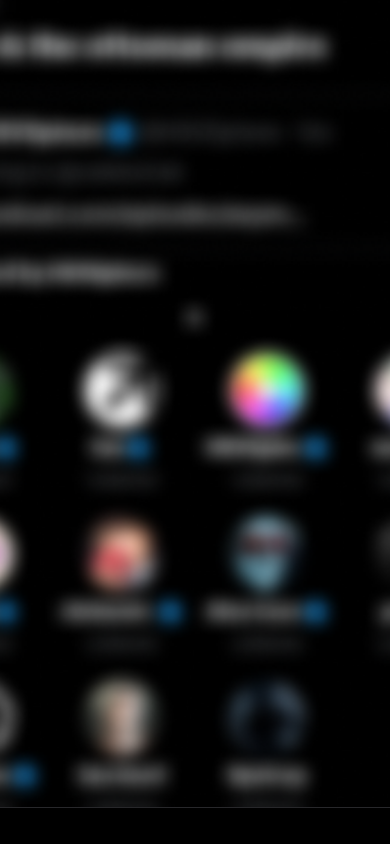
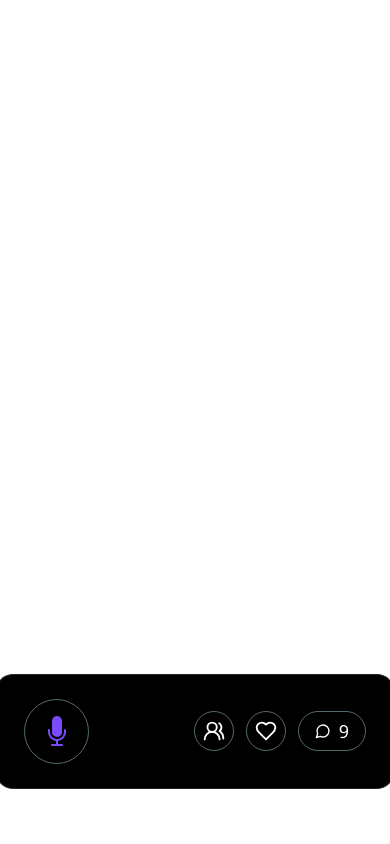
Before and after one commit to mrtdurdenthe2/xspaceschat, a Next.js app: page / in a window 390 px wide. Built offline with nearby package versions, Linux system fonts and the light colour scheme.

Commit message:
Refactor ChatInterface component: update styling for improved responsiveness and accessibility, adjust textarea height based on device type, and enhance layout of chat elements. Change background color of main page to white for better contrast.

```diff
--- a/src/app/page.tsx
+++ b/src/app/page.tsx
@@ -2,7 +2,7 @@ import ChatInterface from "@/components/ui/chat";
 
 export default function Home() {
   return (
-    <div className="bg-black items-center justify-center flex h-screen">
+    <div className="bg-white items-center justify-center flex h-screen">
       <ChatInterface />
     </div>
   );
--- a/src/components/ui/chat.tsx
+++ b/src/components/ui/chat.tsx
@@ -169,11 +169,37 @@ export default function ChatInterface() {
   const adjustTextareaHeight = () => {
     const textarea = textareaRef.current
     if (textarea) {
-      textarea.style.height = '0px'
+      // Check if we're on mobile based on window width
+      const isMobile = window.innerWidth < 768 // md breakpoint in Tailwind
+      const baseHeight = isMobile ? 50 : 73
+      const maxHeight = isMobile ? 100 : 150
+
+      textarea.style.height = `${baseHeight}px`
       const scrollHeight = textarea.scrollHeight
-      textarea.style.height = Math.min(Math.max(36, scrollHeight), 150) + 'px'
+      textarea.style.height = `${Math.min(Math.max(baseHeight, scrollHeight), maxHeight)}px`
     }
   }
+
+  // Add resize listener
+  useEffect(() => {
+    const handleResize = () => {
+      adjustTextareaHeight()
+    }
+
+    window.addEventListener('resize', handleResize)
+    return () => window.removeEventListener('resize', handleResize)
+  }, [])
+
+  useEffect(() => {
+    // Reset textarea height when input value is empty
+    if (inputValue === '') {
+      const textarea = textareaRef.current
+      if (textarea) {
+        const isMobile = window.innerWidth < 768
+        textarea.style.height = isMobile ? '50px' : '73px'
+      }
+    }
+  }, [inputValue])
 
   const sendMessage = () => {
     if (inputValue.trim()) {
@@ -192,7 +218,6 @@ export default function ChatInterface() {
       setMessages(prev => [...prev, newMessage])
       setMessageCount(prev => prev + 1)
       setInputValue("")
-      textareaRef.current!.style.height = '24px'
     }
   }
 
@@ -229,30 +254,18 @@ export default function ChatInterface() {
 
   return (
     <>
-      {/* Background Image */}
-      <div className="fixed inset-0 flex items-center justify-center pointer-events-none">
-        <Image
-          src="/spacesmain_blur.png"
-          alt="Background"
-          width={606}
-          height={1068}
-          className="w-[606px] h-[1067.85px] object-cover rounded-[22px]"
-          priority
-        />
-      </div>
-
       {/* Chat Interface */}
       <div className="fixed inset-0 flex items-center justify-center font-['Segoe_UI']">
-        <div className="flex flex-col gap-6">
+        <div className="flex flex-col gap-4 md:gap-6">
           {/* Main chat card */}
           <div className={`transition-opacity duration-200 ${isChatOpen ? 'opacity-100' : 'opacity-0 pointer-events-none'}`}>
-            <Card className="w-[606px] rounded-[22px] overflow-hidden bg-black text-white border border-zinc-800 shadow-lg shadow-white/10">
-              <div className="flex flex-col h-[900px]">
+            <Card className="w-[400px] md:w-[606px] rounded-[18px] md:rounded-[22px] overflow-hidden bg-black text-white border border-zinc-800 shadow-lg shadow-white/10">
+              <div className="flex flex-col h-[600px] md:h-[900px]">
                 {/* Header */}
-                <div className="flex items-center justify-between px-10 py-6 border-b border-zinc-800">
-                  <h1 className="text-2xl font-medium font-['Segoe_UI'] flex items-center gap-1">
+                <div className="flex items-center justify-between px-7 md:px-10 py-5 md:py-6 border-b border-zinc-800">
+                  <h1 className="text-2xl md:text-2xl font-medium font-['Segoe_UI'] flex items-center gap-1">
                     <span>Talking about TSLA earnings and</span>
-                    <span className="text-zinc-500 text-3xl font-bold leading-none ml-[-2px]">...</span>
+                    <span className="text-zinc-500 text-2xl md:text-3xl font-bold leading-none ml-[-2px]">...</span>
                   </h1>
                   <Button
                     variant="ghost"
@@ -260,7 +273,7 @@ export default function ChatInterface() {
                     onClick={() => setIsChatOpen(false)}
                     className="text-zinc-400"
                   >
-                    <ChevronDown className="w-8 h-8 stroke-[2] transform scale-[2]" />
+                    <ChevronDown className="w-6 h-6 md:w-8 md:h-8 stroke-[2] transform scale-[2]" />
                   </Button>
                 </div>
 
@@ -268,34 +281,36 @@ export default function ChatInterface() {
                 <div
                   ref={messagesContainerRef}
                   onScroll={handleScroll}
-                  className="flex-1 overflow-y-auto px-8 space-y-4 font-['Segoe_UI']"
+                  className="flex-1 overflow-y-auto px-6 md:px-8 space-y-3 md:space-y-4 font-['Segoe_UI']"
                 >
                   {messages.map((message) => (
                     <div
                       key={message.id}
-                      className={`flex gap-3 p-5 rounded-[15px] ${
+                      className={`flex gap-2 md:gap-3 p-4 md:p-5 rounded-[12px] md:rounded-[15px] ${
                         message.user.subscriber ? "bg-[#2B002C] border border-[#5E005F]" : ""
                       }`}
                     >
-                      <Avatar className="h-[38.1px] w-[38.1px] flex-shrink-0">
+                      <Avatar className="h-[30px] w-[30px] md:h-[38.1px] md:w-[38.1px] flex-shrink-0">
                         <AvatarImage src={message.user.avatar} />
                         <AvatarFallback>{message.user.name[0]}</AvatarFallback>
                       </Avatar>
                       <div className="flex-1 min-w-0">
-                        <div className="flex items-center gap-2">
-                          <span className="font-medium text-zinc-400 text-[21px] font-['Segoe_UI']">{message.user.name}</span>
+                        <div className="flex items-center gap-1.5 md:gap-2">
+                          <span className="font-medium text-zinc-400 text-[16px] md:text-[21px] font-['Segoe_UI']">{message.user.name}</span>
                           {message.user.verified && (
-                            <Badge variant="secondary" className="h-[22.5px] w-[22.5px] p-0 bg-transparent flex-shrink-0">
-                              <Image src="/verified.svg" alt="Verified" width={22} height={22} className="w-full h-full" />
+                            <Badge variant="secondary" className="h-[18px] w-[18px] md:h-[22.5px] md:w-[22.5px] p-0 bg-transparent flex-shrink-0">
+                              <Image src="/verified.svg" alt="Verified" width={18} height={18} className="w-full h-full md:hidden" />
+                              <Image src="/verified.svg" alt="Verified" width={22} height={22} className="w-full h-full hidden md:block" />
                             </Badge>
                           )}
                           {message.user.subscriber && (
-                            <Badge className="h-[22.5px] w-[22.5px] p-0 bg-transparent flex-shrink-0">
-                              <Image src="/subscriber.svg" alt="Subscriber" width={22} height={22} className="w-full h-full" />
+                            <Badge className="h-[18px] w-[18px] md:h-[22.5px] md:w-[22.5px] p-0 bg-transparent flex-shrink-0">
+                              <Image src="/subscriber.svg" alt="Subscriber" width={18} height={18} className="w-full h-full md:hidden" />
+                              <Image src="/subscriber.svg" alt="Subscriber" width={22} height={22} className="w-full h-full hidden md:block" />
                             </Badge>
                           )}
                         </div>
-                        <p className="text-white mt-2 text-[21px] leading-[25.5px] whitespace-pre-wrap break-words font-['Segoe_UI']">{message.content}</p>
+                        <p className="text-white mt-1.5 md:mt-2 text-[16px] md:text-[21px] leading-[20px] md:leading-[25.5px] whitespace-pre-wrap break-words font-['Segoe_UI']">{message.content}</p>
                       </div>
                     </div>
                   ))}
@@ -303,8 +318,8 @@ export default function ChatInterface() {
                 </div>
 
                 {/* Input area */}
-                <div className="min-h-[139.5px] px-10 py-8 flex items-start gap-4 border-t border-[#1D1D1D]">
-                  <div className="flex-1 bg-[#181818] rounded-[37.5px] min-h-[73px] border border-gradient-to-br from-[#494949] to-[#AFAFAF] flex items-center px-7">
+                <div className="min-h-[100px] md:min-h-[139.5px] px-7 md:px-10 py-6 md:py-8 flex items-center gap-3 md:gap-4 border-t border-[#1D1D1D]">
+                  <div className="flex-1 bg-[#181818] rounded-[25px] md:rounded-[37.5px] min-h-[50px] md:min-h-[73px] border border-gradient-to-br from-[#494949] to-[#AFAFAF] flex items-center px-5 md:px-7">
                     <textarea
                       ref={textareaRef}
                       value={inputValue}
@@ -314,17 +329,17 @@ export default function ChatInterface() {
                       }}
                       onKeyDown={handleKeyDown}
                       placeholder="Send a message"
-                      className="bg-transparent text-white placeholder-zinc-500 flex-1 outline-none resize-none py-4 min-h-[36px] max-h-[150px] overflow-y-auto block w-full text-[21px] font-['Segoe_UI']"
-                      style={{ height: '36px' }}
+                      className="bg-transparent text-white placeholder-zinc-500 flex-1 outline-none resize-none py-4 md:py-6 min-h-[50px] md:min-h-[73px] max-h-[100px] md:max-h-[150px] block w-full text-[16px] md:text-[21px] font-['Segoe_UI'] leading-[1.2] align-middle"
+                      style={{ height: '50px' }}
                       rows={1}
                     />
                   </div>
                   <Button
                     variant="ghost"
                     size="icon"
-                    className="text-zinc-400 w-[33px] h-[33px] mt-4 scale-[1.8] hover:bg-slate"
+                    className="text-zinc-400 w-[25px] h-[25px] md:w-[33px] md:h-[33px] self-center scale-[1.8] hover:bg-slate"
                   >
-                    <Smile className="h-[24.8px] w-[24.8px] stroke-[1.84]" />
+                    <Smile className="h-[18px] w-[18px] md:h-[24.8px] md:w-[24.8px] stroke-[1.84]" />
                   </Button>
                 </div>
               </div>
@@ -332,30 +347,30 @@ export default function ChatInterface() {
           </div>
 
           {/* Toolbar Card */}
-          <Card className="w-[606px] rounded-[22px] bg-black border border-zinc-800 shadow-lg shadow-white/10">
-            <div className="px-9 py-8">
+          <Card className="w-[400px] md:w-[606px] rounded-[18px] md:rounded-[22px] bg-black border border-zinc-800 shadow-lg shadow-white/10">
+            <div className="px-7 md:px-9 py-6 md:py-8">
               <div className="flex justify-between items-center">
-                <Button variant="outline" size="icon" className="w-[90px] h-[90px] rounded-full border-[#536B71] bg-black hover:bg-zinc-900">
-                  <MicrophoneIcon className="w-8 h-8 fill-[#794BFA] transform scale-[2]" aria-hidden="true" />
+                <Button variant="outline" size="icon" className="w-[65px] h-[65px] md:w-[90px] md:h-[90px] rounded-full border-[#536B71] bg-black hover:bg-zinc-900">
+                  <MicrophoneIcon className="w-6 h-6 md:w-8 md:h-8 fill-[#794BFA] transform scale-[2]" aria-hidden="true" />
                 </Button>
-                <div className="flex items-center gap-4">
-                  <Button variant="outline" size="icon" className="w-[57px] h-[57px] rounded-full border-[#536B71] bg-black hover:bg-zinc-900">
-                    <Users2 className="w-4 h-4 text-white transform scale-[1.4]" />
+                <div className="flex items-center gap-3 md:gap-4">
+                  <Button variant="outline" size="icon" className="w-[40px] h-[40px] md:w-[57px] md:h-[57px] rounded-full border-[#536B71] bg-black hover:bg-zinc-900">
+                    <Users2 className="w-3 h-3 md:w-4 md:h-4 text-white transform scale-[1.4]" />
                   </Button>
-                  <Button variant="outline" size="icon" className="w-[57px] h-[57px] rounded-full border-[#536B71] bg-black hover:bg-zinc-900">
-                    <Heart className="w-4 h-4 text-white transform scale-[1.4]" />
+                  <Button variant="outline" size="icon" className="w-[40px] h-[40px] md:w-[57px] md:h-[57px] rounded-full border-[#536B71] bg-black hover:bg-zinc-900">
+                    <Heart className="w-3 h-3 md:w-4 md:h-4 text-white transform scale-[1.4]" />
                   </Button>
                   <Button
                     variant="default"
                     onClick={() => setIsChatOpen(!isChatOpen)}
-                    className={`h-[60px] rounded-full px-6 flex items-center gap-2 transition-colors font-['Segoe_UI'] ${
+                    className={`h-[40px] md:h-[60px] rounded-full px-4 md:px-6 flex items-center gap-2 transition-colors font-['Segoe_UI'] ${
                       isChatOpen
                         ? "bg-white text-black hover:bg-zinc-200"
                         : "bg-black text-white border border-[#536B71] hover:bg-zinc-900"
                     }`}
                   >
-                    <MessageCircle className="h-[32px] w-[32px]" />
-                    <span className="text-[24px]">{messageCount}</span>
+                    <MessageCircle className="h-[24px] w-[24px] md:h-[32px] md:w-[32px]" />
+                    <span className="text-[18px] md:text-[24px]">{messageCount}</span>
                   </Button>
                 </div>
               </div>
```
